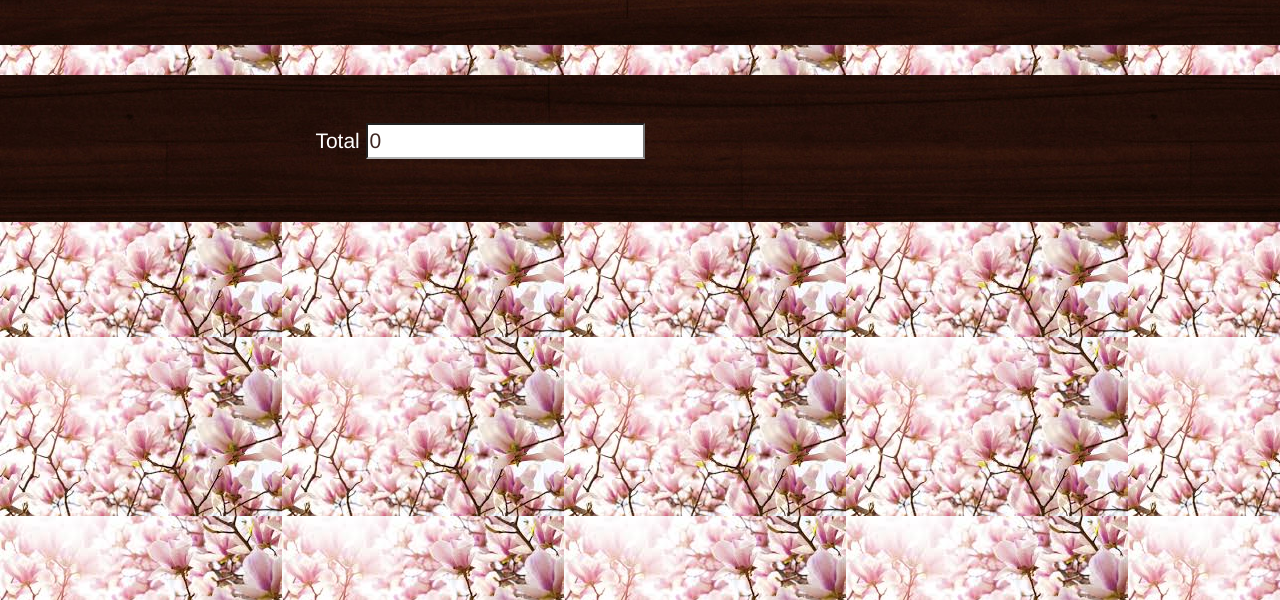
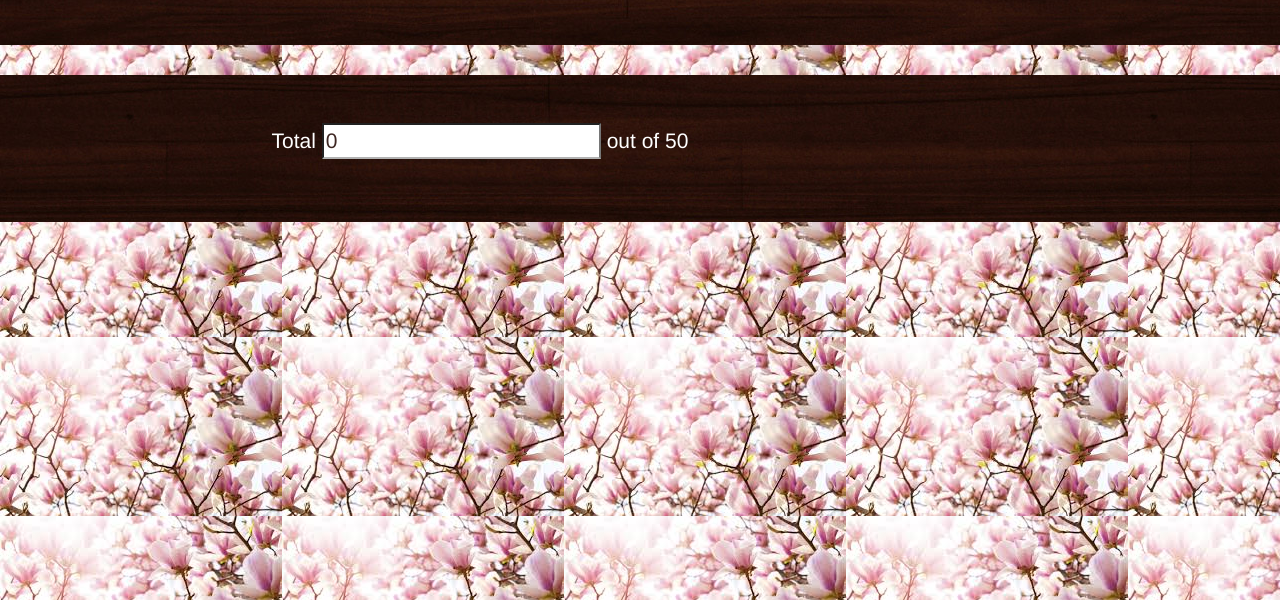
Before and after one commit to Adino-S/Quiz, a plain HTML site: page index.html in a window 1280 px wide. Both pictures are taken after a click on the button "SUBMIT". Shown: the part 200-800 px from the top of the page. Drawn offline with Linux system fonts and the light colour scheme.

```diff
--- a/index.html
+++ b/index.html
@@ -146,7 +146,7 @@
       </div>
     </div>
     <div class="jumbotron" id="hide">
-      <p> Total <input type="text" name="total" value="" id="total"></p>
+      <p> Total <input type="text" name="total" value="" id="total"> out of 50</p>
     </div>
   </body>
 
```
Also changed, not shown: 1 other file.
